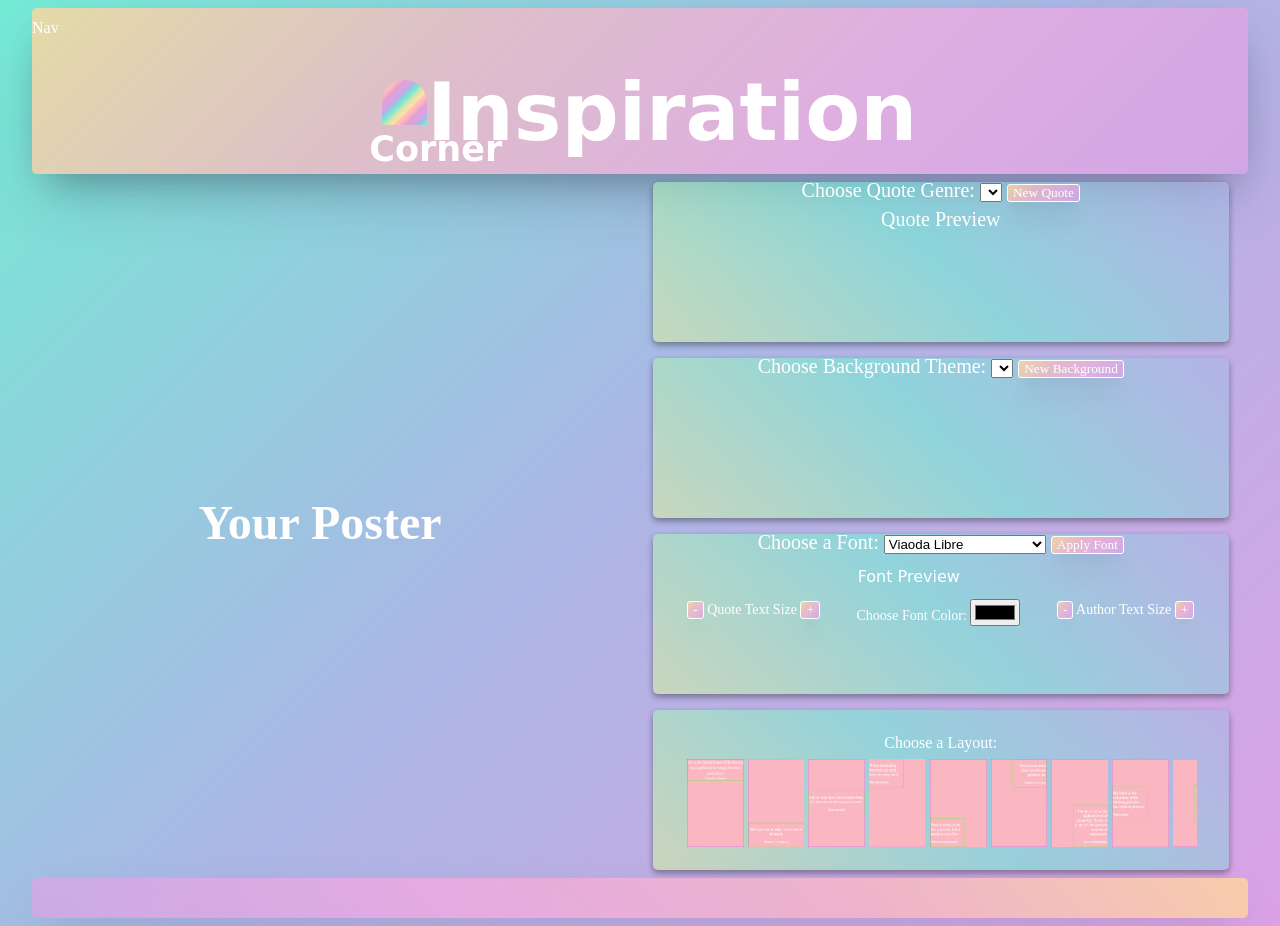
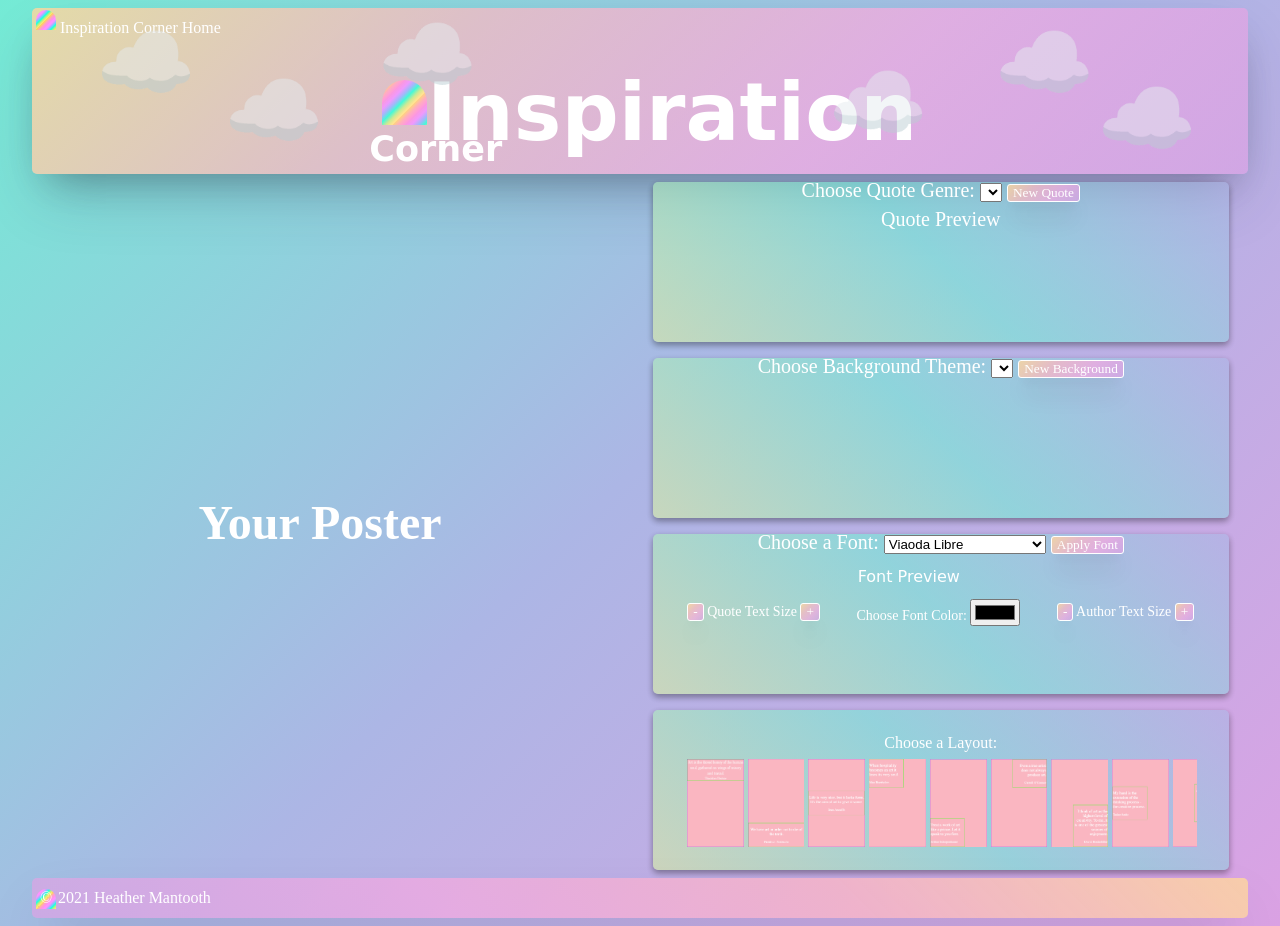
Before and after one commit to girlwithcodes/Inspirational-Poster-Creator, a website: page index.html in a window 1280 px wide. Drawn offline with nearby package versions, Linux system fonts and the light colour scheme; no server answers; a web font is replaced by a local one.

Commit message:
Completes MVP.  Makes adjustmets to layout for @media queries and screen adjustments.  Adds nav and footer text. Adds header images to top of page and other styling adjustments

```diff
--- a/index.css
+++ b/index.css
@@ -31,9 +31,10 @@ button {
 
 button:hover {
 
-  background: repeating-linear-gradient(-45deg, rgba(219, 162, 228, 0.7) 0%, rgba(247, 168, 225, 0.7) 12.5%, rgba(255, 182, 193, 0.7) 25%, rgba(255, 215, 156, 0.8) 37.5%, rgba(219, 162, 228, 0.7) 50%); /* W3C, IE 10+/ Edge, Firefox 16+, Chrome 26+, Opera 12+, Safari 7+ */
-
-  animation: slide 5s linear infinite forwards;
+  box-shadow: 0 10px 10px rgba(255, 234, 167, 0.6);
+  /* animation: slide 5s linear infinite forwards; */
+  color: rgb(255, 240, 189);
+  border-color: rgb(255, 240, 189);
 }
 
 /* ==========================================================================
@@ -77,7 +78,35 @@ h1 {
   width: 95vw;
   margin: 0 auto;
   top: -1vh;
+  display: flex;
+  flex-direction: row;
+}
 
+.navlink{
+  color: white;
+  text-decoration: none;
+  font-family: "Viaoda Libre", "cursive";
+  padding: 0 2px;
+  border-radius: 5px;
+}
+
+.navlink:hover {
+  background: #74ebd5;  /* fallback for old browsers */
+  background: -webkit-linear-gradient(-45deg, rgba(116, 235, 213, 0.55), rgba(172, 182, 229, 0.55), rgba(219, 162, 228, 0.55));  /* Chrome 10-25, Safari 5.1-6 */
+  background: linear-gradient(-45deg rgba(116, 235, 213, 0.55) rgba(172, 182, 229, 0.55), rgba(219, 162, 228, 0.55)); /* W3C, IE 10+/ Edge, Firefox 16+, Chrome 26+, Opera 12+, Safari 7+ */
+}
+
+/* ================== Nav Bar Rainbow Icon ================= */
+#nav-icon {
+  width: 20px;
+  height: 20px;
+
+  border-radius: 50% 50% 0 0;
+  margin: 2px 2px 0 4px;
+
+  filter: saturate(200%);
+  background: #ffd79c;  /* fallback for old browsers */
+  background: repeating-linear-gradient(-45deg, #fce3ad 0%, #d2e5ac 7.14%, #74ebd5 14.28%, #ACB6E5 21.43%, #dba2e4 28.57%, #e3a1d0 35.71%, lightpink 42.86%, #ffd79c 50%);  /* Chrome 10-25, Safari 5.1-6 */
 }
 
 /* ================== First Line of Header ================= */
@@ -105,6 +134,7 @@ h1 {
 
   border-radius: 50% 50% 0 0;
 
+  filter: saturate(150%);
   background: #ffd79c;  /* fallback for old browsers */
   background: repeating-linear-gradient(-45deg, #fce3ad 0%, #d2e5ac 7.14%, #74ebd5 14.28%, #ACB6E5 21.43%, #dba2e4 28.57%, #e3a1d0 35.71%, lightpink 42.86%, #ffd79c 50%);  /* Chrome 10-25, Safari 5.1-6 */
 
@@ -128,6 +158,46 @@ h1 {
   margin: 0.5vw;
   padding: 0;
 
+}
+
+/* ==================Cloud Images================= */
+#clouds {
+  position: absolute;
+  top: 0;
+  font-size: 80px;
+  opacity: 0.5;
+  width: 95vw;
+}
+
+#cloud1 {
+  position: absolute;
+  left: 5vw;
+  top: 2vh;
+}
+#cloud2 {
+  position: absolute;
+  left: 27vw;
+  top: 1vh;
+}
+#cloud3 {
+  position: absolute;
+  right: 25vw;
+  top: 7vh;
+}
+#cloud4 {
+  position: absolute;
+  right: 12vw;
+  top: 2vh;
+}
+#cloud5 {
+  position: absolute;
+  left: 15vw;
+  top: 8vh;
+}
+#cloud6 {
+  position: absolute;
+  right: 4vw;
+  top: 9vh;
 }
 
 /* ==========================================================================
@@ -176,10 +246,12 @@ h2 {
 /* ================== Poster Picture ================= */
 div.landscape > img {
   width: 48vw;
+
 }
 
 div.portrait > img {
   height: 75vh;
+
 }
 
 /* ================== The actual poster object that contains pic and quote ================= */
@@ -236,6 +308,7 @@ Styling for choice menus
   line-height: 10px;
   background: rgba(255, 255, 255, 0.536);
   border-radius: 5px;
+  overflow-y: auto;
   color: white;
   /* box-shadow from https://getcssscan.com/css-box-shadow-examples #28 */
   box-shadow: rgba(0, 0, 0, 0.16) 0px 3px 6px, rgba(0, 0, 0, 0.23) 0px 3px 6px;
@@ -289,11 +362,14 @@ Styling for the Background/Image Choice Menu
 
 /* ================== Div that holds the image preview and apply button ================= */
 #background-preview-div {
+  margin: 0 auto;
   display: flex;
   flex-direction: row;
   justify-content: center;
   align-items: center;
+  width: 80%;
 }
+
 
 /* ==========================================================================
 Styling for font choice menu
@@ -305,6 +381,7 @@ Styling for font choice menu
   flex-direction: row;
   flex-wrap: nowrap;
   justify-content: space-evenly;
+  align-items: center;
   font-size: 14px;
   margin-bottom: 2vw;
 }
@@ -437,6 +514,26 @@ footer {
   /* box-shadow from https://getcssscan.com/css-box-shadow-examples #24 */
   box-shadow: rgba(50, 50, 93, 0.25) 0px 30px 60px -12px, rgba(0, 0, 0, 0.3) 0px 18px 36px -18px;
   border-radius: 5px;
+  display: flex;
+  flex-direction: row;
+  align-items: center;
+  font-family: "Viaoda Libre", "cursive";
+}
+
+#footer-icon {
+  width: 20px;
+  height: 20px;
+
+  border-radius: 50% 50% 0 0;
+  margin: 2px 2px 0 4px;
+
+  background: #ffd79c;  /* fallback for old browsers */
+  background: repeating-linear-gradient(-45deg, #fce3ad 0%, #d2e5ac 7.14%, #74ebd5 14.28%, #ACB6E5 21.43%, #dba2e4 28.57%, #e3a1d0 35.71%, lightpink 42.86%, #ffd79c 50%);  /* Chrome 10-25, Safari 5.1-6 */
+
+  text-align: center;
+  vertical-align: center;
+  color: rgb(255, 255, 255);
+  filter: saturate(200%);
 }
 
 /* ==========================================================================
@@ -493,10 +590,12 @@ footer {
   }
   div.landscape > img {
     width: 90vw;
+
   }
 
   div.portrait > img {
     height: 75vh;
+
   }
 
   #layout-list {
@@ -510,4 +609,35 @@ footer {
     max-width: 90vw;
   }
 
+  #font-color-size-options {
+    display: flex;
+    flex-direction: column;
+    flex-wrap: nowrap;
+    justify-content: space-evenly;
+    font-size: 14px;
+    margin-bottom: 2vw;
+  }
+
+  #clouds {
+    display: none;
+  }
+  #cloud1 {
+    display: none;
+  }
+  #cloud2 {
+    display: none;
+  }
+  #cloud3{
+    display: none;
+  }
+  #cloud4 {
+    display: none;
+  }
+  #cloud5 {
+    display: none;
+  }
+  #cloud6 {
+    display: none;
+  }
+
 }
--- a/index.html
+++ b/index.html
@@ -15,13 +15,23 @@
   <title>Inspirational Poster Creator</title>
 </head>
 <body>
+  <div id="clouds">
+    <div id="cloud1">☁️</div>
+    <div id="cloud2">☁️</div>
+    <div id="cloud3">☁️</div>
+    <div id="cloud4">☁️</div>
+    <div id="cloud5">☁️</div>
+    <div id="cloud6">☁️</div>
+  </div>
+
   <header>
-    <nav id="nav">Nav</nav>
+    <nav id="nav"><div id="nav-icon"></div><a href="./index.html" class="navlink">Inspiration Corner Home</a></nav>
     <h1>
       <div id="first-line"><div id="rainbow"></div><div id="inspiration">Inspiration</div></div>
       <div id="second-line">Corner</div>
     </h1>
   </header>
+
   <main>
     <section id="poster-sect">
       <h2>Your Poster</h2>
@@ -92,7 +102,7 @@
   </main>
 
   <footer>
-
+    <div id="footer-icon">&copy;</div> <p>2021 Heather Mantooth</p>
   </footer>
 
 </body>
--- a/index.js
+++ b/index.js
@@ -48,7 +48,6 @@ const authorSizeMinusButton = document.querySelector("#author-minus");
 //==============================================================
 const listGenres = (genreList) => {
 
-  console.log("quote dropdown list");
   //get quote genre dropdown list to variable
   const genreMenu = document.querySelector("#quote-genres");
 
@@ -70,7 +69,7 @@ const listGenres = (genreList) => {
 //and call function to populate Quote Genre dropdown with genre values
 //====================================================================
 const getQuoteGenres = async() => {
-  console.log("get list of quote genres");
+
   //set url to get quote genres
   const url="https://quote-garden.herokuapp.com/api/v3/genres";
   try {
@@ -90,7 +89,6 @@ const getQuoteGenres = async() => {
 //==============================================================
 const listImageThemes = (topicsList) => {
 
-  console.log("image dropdown");
   //grab dropdown menu for topics list
   const themesMenu = document.querySelector("#pic-themes");
 
@@ -113,7 +111,6 @@ const listImageThemes = (topicsList) => {
 //==============================================================
 const getImageTopics = async () => {
 
-  console.log("get image topics");
   //url to return list of all 27 image topics from unsplash
   const url = "https://api.unsplash.com/topics/?client_id=cirZDpP6EXieKtfB9ethI1UinEjLOoSQTBN9rQYu3w8&per_page=27";
 
@@ -132,7 +129,6 @@ const getImageTopics = async () => {
 //==============================================================
 const listFonts = () => {
 
-  console.log("font dropdown");
   //get font dropdown menu
   const fontMenu = document.querySelector("#font-list");
 
@@ -332,6 +328,7 @@ const applyBackground = (imageData) => {
 //Create button to allow user to choose to apply it to poster
 //=======================================================================
 const previewBackground = (imageData) => {
+
   //get correct div to which to append thumbnail preview
   const backgroundChoiceDiv = document.querySelector("#pic-choice");
 
@@ -339,7 +336,7 @@ const previewBackground = (imageData) => {
   removePreviousBackgroundPreview();
 
   //create div to hold preview image and button
-  const previewDiv = document.querySelector("div");
+  const previewDiv = document.createElement("div");
   previewDiv.id = "background-preview-div";
 
   //create preview image and assign src to thumbnail url
```
